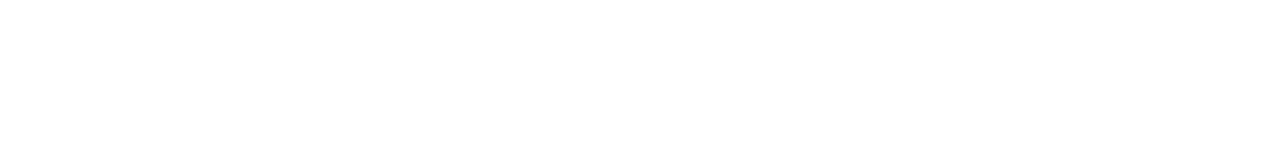
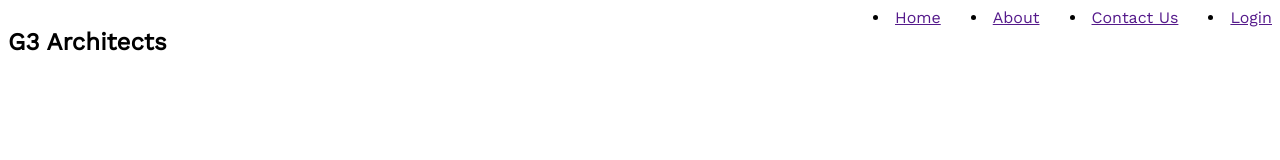
Before and after one commit to ankonbala/architect-website, a plain HTML site: page index.html in a window 1280 px wide. Drawn offline with nearby package versions, Linux system fonts and the light colour scheme.

Commit message:
first commit

```diff
--- a/index.html
+++ b/index.html
@@ -4,8 +4,26 @@
     <meta charset="UTF-8">
     <meta name="viewport" content="width=device-width, initial-scale=1.0">
     <title>architect website</title>
+    <link rel="stylesheet" href="style.css">
+    <link rel="preconnect" href="https://fonts.googleapis.com">
+<link rel="preconnect" href="https://fonts.gstatic.com" crossorigin>
+<link href="https://fonts.googleapis.com/css2?family=Work+Sans&display=swap" rel="stylesheet">
 </head>
+
 <body>
+<header>
+    <nav class="nav-container">
+        <div>
+            <h2>G3 Architects</h2>
+        </div>
+        <div class="header-menu">
+                <li><a href="">Home</a></li>
+                <li><a href="">About</a></li>
+                <li><a href="">Contact Us</a></li>
+                <li><a href="">Login</a></li>
+        </div>
+    </nav>
+</header>
 
 </body>
 </html>
--- a/style.css
+++ b/style.css
@@ -0,0 +1,11 @@
+*{font-family: 'Work Sans', sans-serif;}
+.nav-container{
+    display: flex;
+    justify-content: space-between;
+}
+.header-menu{
+    display: flex;
+    gap: 30px;
+    text-decoration: none;
+
+}
```
Also changed, not shown: images/architect.png (added), images/banner.png (added), images/icons/customers.png (added), images/icons/email.png (added), images/icons/projects.png (added), images/icons/ribon.png (added), images/sponsors/amazon.png (added), images/sponsors/figma.png (added), images/sponsors/google.png (added), images/sponsors/spotify.png (added), images/sponsors/telerama.png (added), images/team1.png (added), images/team2.png (added), images/team3.png (added), 1 more files.
